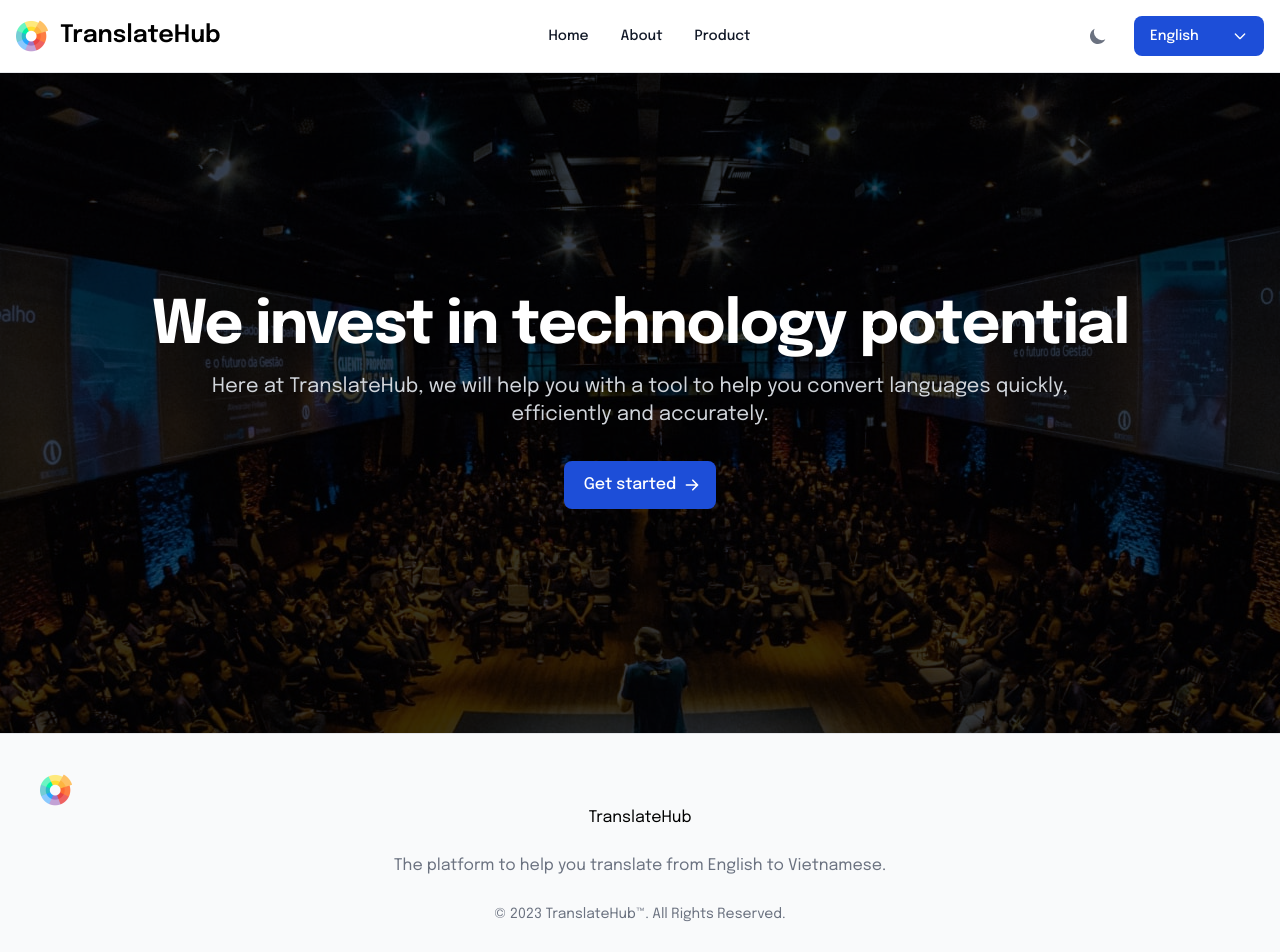
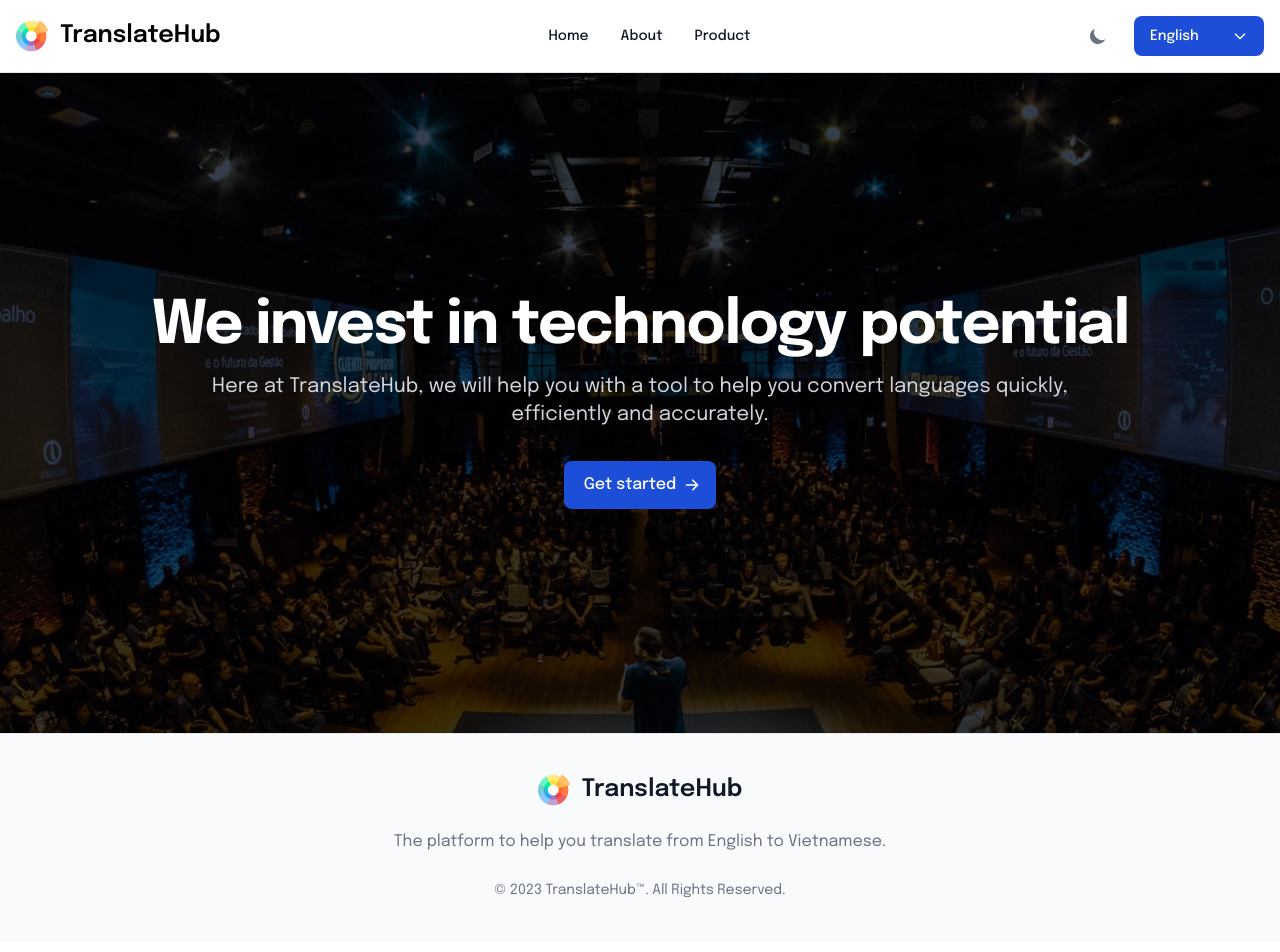
Before and after one commit to longhuynhpyn01/TransformerClient, a React (Create React App) app: page / in a window 1280 px wide. Shown: the top 952 px of the page. Built offline with nearby package versions, Linux system fonts and the light colour scheme.

Commit message:
Fix footer

```diff
--- a/src/components/Footer/Footer.jsx
+++ b/src/components/Footer/Footer.jsx
@@ -13,9 +13,10 @@ const Footer = () => {
         <Link
           to={path.home}
           className="flex items-center justify-center text-2xl font-semibold text-gray-900 dark:text-white"
-        />
-        <img src={logo} className="h-8 mr-3" alt="TranslateHub Logo" />
-        TranslateHub
+        >
+          <img src={logo} className="h-8 mr-3" alt="TranslateHub Logo" />
+          TranslateHub
+        </Link>
         <p className="my-6 text-gray-500 dark:text-gray-400">{t("footerDesc")}</p>
         <span className="text-sm text-gray-500 sm:text-center dark:text-gray-400">
           © 2023 TranslateHub™. All Rights Reserved.
```
